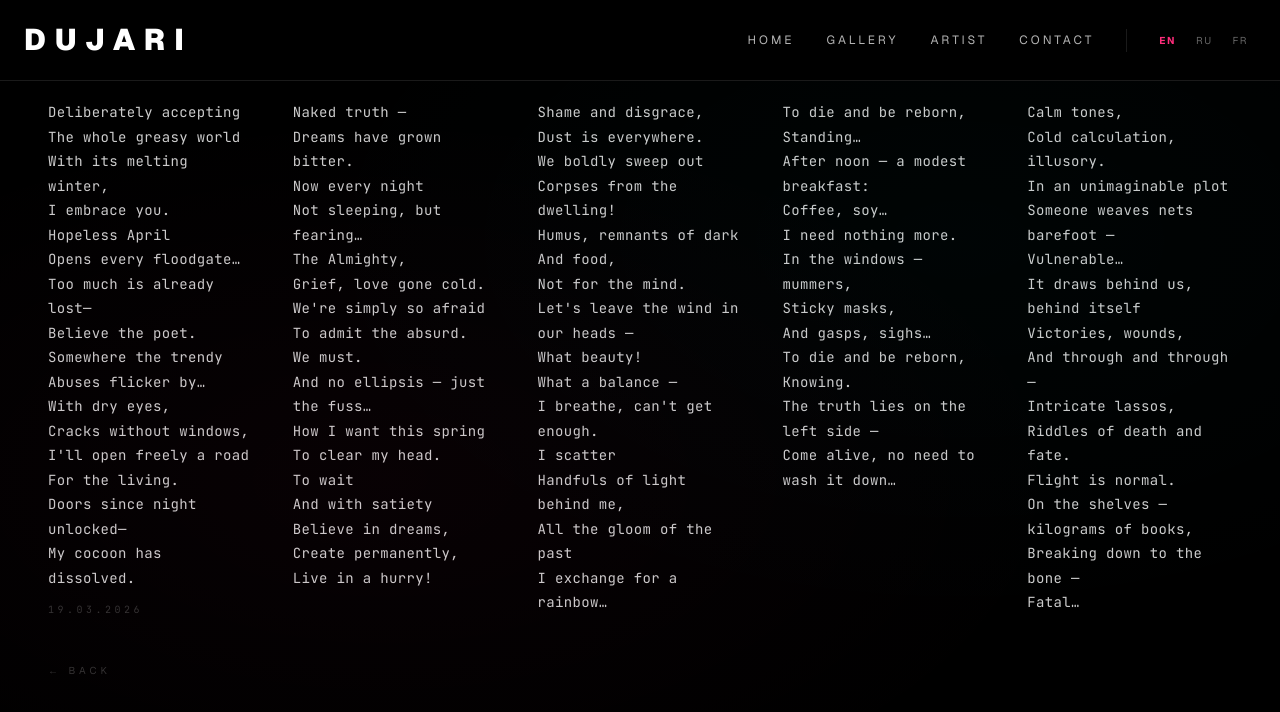
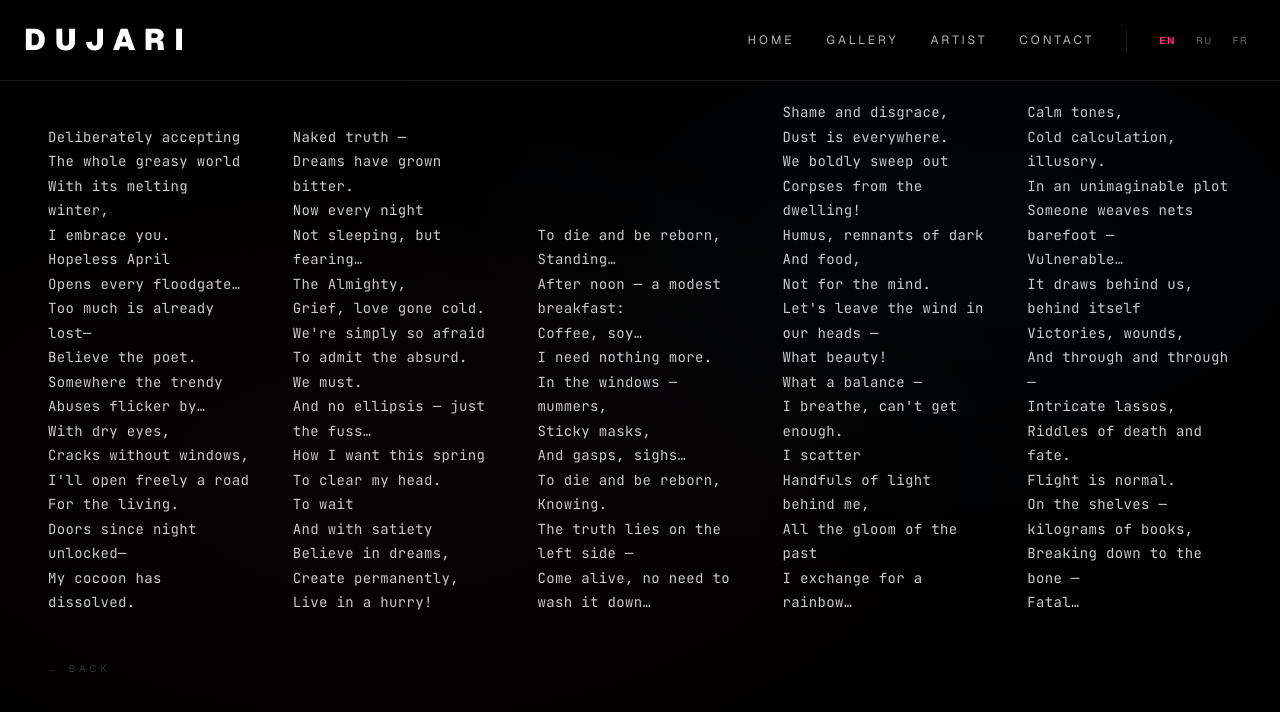
Before and after one commit to genfreemix/dujari, a Next.js app: page /poetry in a window 1280 px wide. Shown: the top 712 px of the page. Built offline with nearby package versions, Linux system fonts and the light colour scheme.

Commit message:
fix: swap poem3/4, remove date, align grid to bottom

```diff
--- a/src/app/poetry/page.tsx
+++ b/src/app/poetry/page.tsx
@@ -3,7 +3,7 @@
 import Link from "next/link";
 import { useT } from "@/i18n";
 
-function PoemBlock({ text, date }: { text: string; date?: string }) {
+function PoemBlock({ text }: { text: string }) {
   const lines = text.split("\n");
   return (
     <div className="min-w-0">
@@ -12,11 +12,6 @@ function PoemBlock({ text, date }: { text: string; date?: string }) {
           line === "" ? <br key={i} /> : <p key={i}>{line}</p>
         )}
       </div>
-      {date && (
-        <p className="mt-3 text-white/20 text-[10px] tracking-[0.35em] font-[family-name:var(--font-jetbrains-mono)]">
-          {date}
-        </p>
-      )}
     </div>
   );
 }
@@ -24,11 +19,11 @@ function PoemBlock({ text, date }: { text: string; date?: string }) {
 export default function PoetryPage() {
   const t = useT();
 
-  const poems: { key: string; date?: string }[] = [
-    { key: "poetry.poem1", date: t("poetry.date") },
+  const poems: { key: string }[] = [
+    { key: "poetry.poem1" },
     { key: "poetry.poem2" },
+    { key: "poetry.poem4" },
     { key: "poetry.poem3" },
-    { key: "poetry.poem4" },
     { key: "poetry.poem5" },
   ];
 
@@ -37,9 +32,9 @@ export default function PoetryPage() {
       <main className="flex-1 px-6 md:px-12 pt-4 md:pt-5">
 
         {/* Grid */}
-        <div className="grid grid-cols-2 md:grid-cols-5 gap-x-10 gap-y-10">
+        <div className="grid grid-cols-2 md:grid-cols-5 gap-x-10 gap-y-10 items-end">
           {poems.map((poem) => (
-            <PoemBlock key={poem.key} text={t(poem.key)} date={poem.date} />
+            <PoemBlock key={poem.key} text={t(poem.key)} />
           ))}
         </div>
 
```
